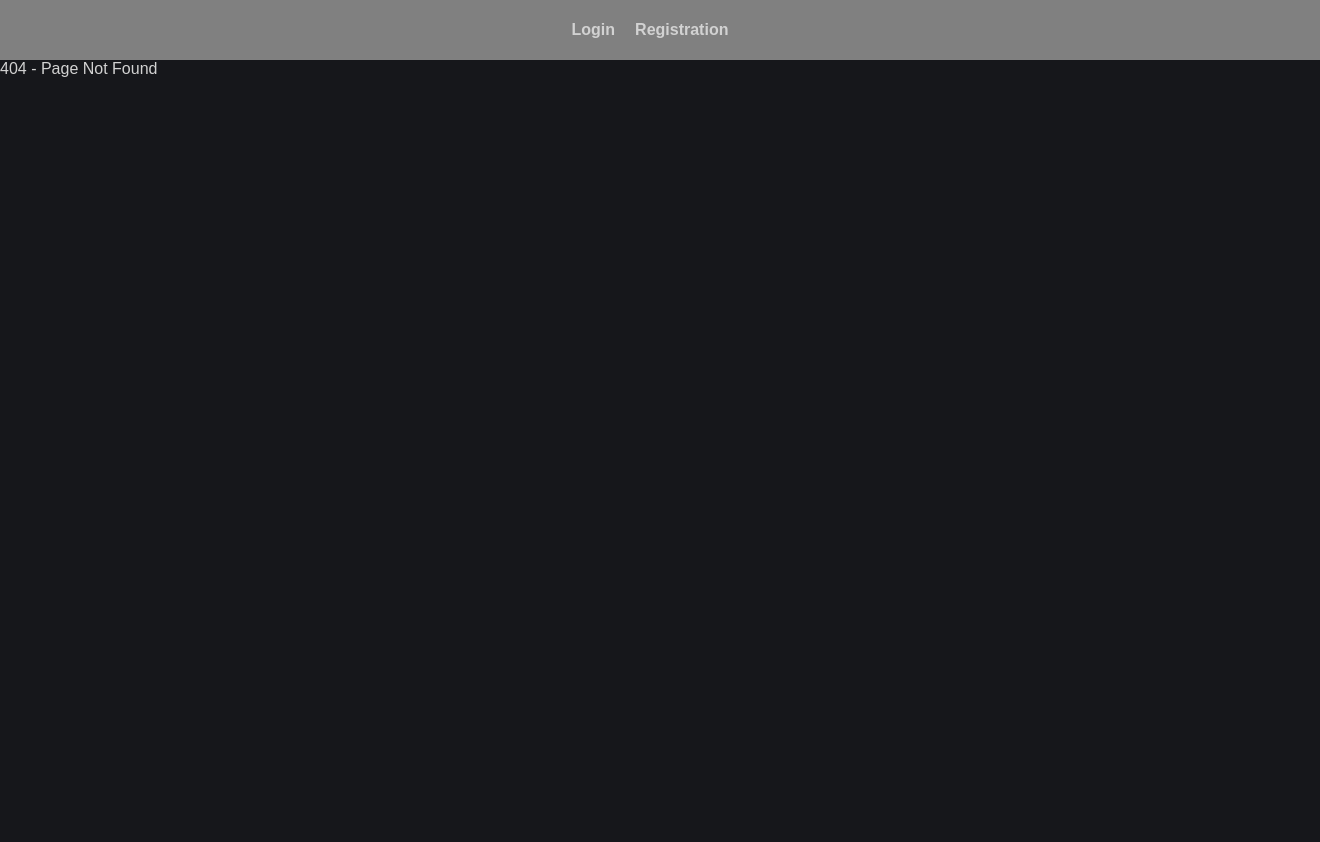
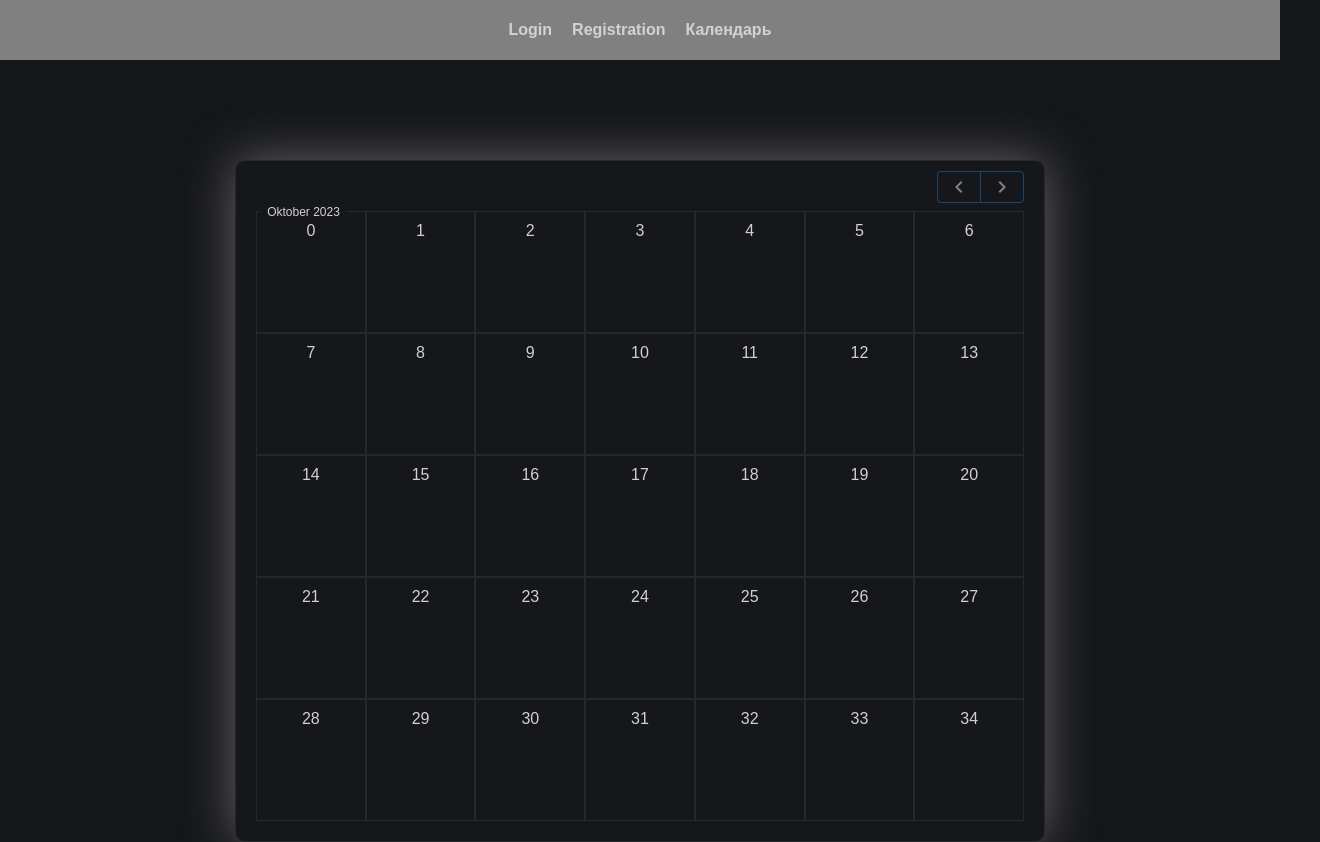
Before and after one commit to Bogdan-K-A/registr-table, a React (Create React App) app: page /calendar in a window 1280 px wide. Before the commit this address had no page. Shown: the whole page, 1320 px wide, since content can reach past the window. Before the commit the page ends 800 px from the top, so only its background shows below. Built offline with nearby package versions, Linux system fonts and the light colour scheme; what uid would draw is missing.

Commit message:
start calendar

```diff
--- a/package.json
+++ b/package.json
@@ -5,7 +5,9 @@
   "dependencies": {
     "@emotion/react": "^11.11.1",
     "@emotion/styled": "^11.11.0",
-    "@mui/material": "^5.14.11",
+    "@mui/icons-material": "^5.14.12",
+    "@mui/material": "^5.14.12",
+    "@mui/x-date-pickers": "^6.16.1",
     "@reduxjs/toolkit": "^1.9.5",
     "@testing-library/jest-dom": "^5.17.0",
     "@testing-library/react": "^13.4.0",
--- a/src/App.jsx
+++ b/src/App.jsx
@@ -8,6 +8,7 @@ import { NotFoundPage } from './pages/NotFoundPage';
 import './App.css';
 import { RequireAuth } from './hoc/RequireAuth';
 import { ToastContainer } from 'react-toastify';
+import { Calendar } from './pages/Calendar/Calendar';
 
 function App() {
   return (
@@ -33,6 +34,14 @@ function App() {
               </RequireAuth>
             }
           />
+          <Route
+            path="calendar"
+            element={
+              <Calendar />
+              // <RequireAuth>
+              // </RequireAuth>
+            }
+          />
           <Route path="*" element={<NotFoundPage />} />
         </Route>
       </Routes>
--- a/src/components/Header/Header.jsx
+++ b/src/components/Header/Header.jsx
@@ -1,15 +1,9 @@
-import React from "react";
-import {
-  Link,
-  NavLink,
-  useLocation,
-  useNavigate,
-  useParams,
-} from "react-router-dom";
-import { useDispatch, useSelector } from "react-redux";
-import { signout } from "../../toolkitRedux/auth/euthReducer";
-import { TbLogout2 } from "react-icons/tb";
-import s from "./Header.module.css";
+import React from 'react';
+import { Link, NavLink, useLocation, useNavigate, useParams } from 'react-router-dom';
+import { useDispatch, useSelector } from 'react-redux';
+import { signout } from '../../toolkitRedux/auth/euthReducer';
+import { TbLogout2 } from 'react-icons/tb';
+import s from './Header.module.css';
 
 export const Header = () => {
   const dispatch = useDispatch();
@@ -33,6 +27,9 @@ export const Header = () => {
           </>
         )}
 
+        <Link className={s.linkTable} to="/calendar">
+          Календарь
+        </Link>
         {currentPath && (
           <Link className={s.linkTable} to="/table">
             Вернуться к таблице
@@ -46,7 +43,7 @@ export const Header = () => {
           size={30}
           title="Logout"
           onClick={() => {
-            navigate("/", { replace: true });
+            navigate('/', { replace: true });
             dispatch(signout());
           }}
         />
--- a/src/components/Header/Header.module.css
+++ b/src/components/Header/Header.module.css
@@ -1,5 +1,5 @@
 .header {
-  width: 100%;
+  /* width: 100%; */
   height: 60px;
   background: grey;
   display: flex;
--- /dev/null
+++ b/src/components/calendarComponent/ModalForm/ModalForm.jsx
@@ -0,0 +1,86 @@
+import * as React from 'react';
+import Box from '@mui/material/Box';
+import Typography from '@mui/material/Typography';
+import { FormControl, InputLabel, MenuItem, Modal, Select, TextField } from '@mui/material';
+import s from './ModalForm.module.css';
+import { Formik } from 'formik';
+
+export const ModalForm = ({ open, handleClose }) => {
+  return (
+    <div>
+      <Modal
+        className={s.modal}
+        open={open}
+        onClose={handleClose}
+        aria-labelledby="modal-modal-title"
+        aria-describedby="modal-modal-description"
+      >
+        <Box className={s.modalContent}>
+          <Typography id="modal-modal-title" variant="h6" component="h2">
+            Add Event Details
+          </Typography>
+
+          <Formik
+            initialValues={{ event: '' }}
+            onSubmit={(values) => {
+              // dispatch(signin(values));
+            }}
+          >
+            {(props) => {
+              const { values, handleChange, handleBlur, handleSubmit } = props;
+
+              return (
+                <>
+                  <form className={s.form} onSubmit={handleSubmit}>
+                    <p>Evetnt title</p>
+                    <TextField
+                      sx={{ m: 1, minWidth: 120 }}
+                      size="small"
+                      label="Event"
+                      type="text"
+                      name="event"
+                      onChange={handleChange}
+                      onBlur={handleBlur}
+                      value={values.event}
+                    />
+                    <label className={s.formLabel}>
+                      <p>Evetnt date</p>
+                      <input
+                        // className={s.formInput}
+                        // placeholder="event"
+                        type="date"
+                        // value={values.event}
+                        // onChange={handleChange}
+                        // onBlur={handleBlur}
+                      />
+                    </label>
+                    <p>Select a theme</p>
+                    <FormControl sx={{ m: 1, minWidth: 120 }} size="small">
+                      <InputLabel>Select a theme</InputLabel>
+
+                      <Select label="Опции">
+                        <MenuItem>
+                          <em>None</em>
+                        </MenuItem>
+                        <MenuItem value={'blue'}>Blue theme</MenuItem>
+                        <MenuItem value={'green'}>Green theme</MenuItem>
+                        <MenuItem value={'red'}>Red theme</MenuItem>
+                      </Select>
+                    </FormControl>
+
+                    <button className={s.formButton} onClose={handleClose}>
+                      <span>Close</span>
+                    </button>
+                    <button className={s.formButton} type="submit">
+                      <span>Save Event</span>
+                    </button>
+                  </form>
+                </>
+              );
+            }}
+          </Formik>
+        </Box>
+      </Modal>
+    </div>
+  );
+};
--- /dev/null
+++ b/src/components/calendarComponent/ModalForm/ModalForm.module.css
@@ -0,0 +1,14 @@
+.modalContent {
+  position: absolute;
+  top: 50%;
+  left: 50%;
+  transform: translate(-50%, -50%);
+  display: flex;
+  flex-direction: column;
+  align-items: center;
+  max-width: 350px;
+  padding: 15px;
+  background: #4a4848;
+  border: 1px solid white;
+  border-radius: 20px;
+}
--- /dev/null
+++ b/src/pages/Calendar/Calendar.jsx
@@ -0,0 +1,44 @@
+import React, { useState } from 'react';
+import moment from 'moment/moment';
+import s from './Calendar.module.css';
+import { Button, ButtonGroup } from '@mui/material';
+import NavigateBeforeIcon from '@mui/icons-material/NavigateBefore';
+import NavigateNextIcon from '@mui/icons-material/NavigateNext';
+import { ModalForm } from '../../components/calendarComponent/ModalForm/ModalForm';
+
+export const Calendar = () => {
+  const [open, setOpen] = useState(false);
+  const handleOpen = () => setOpen(true);
+  const handleClose = () => setOpen(false);
+  // const startDay = moment().startOf('month').startOf('week');
+  // const endDay = moment().endOf('month').endOf('week');
+  // const monthDaysArr = [...Array(7)];
+  const calendar = 35;
+  const calendarFoolArr = [...Array(calendar)];
+
+  return (
+    <div className={s.calendarWrapper}>
+      <div className={s.calendarGrid}>
+        <div className={s.nameMonthWrapper}>
+          <p className={s.nameMonth}>Oktober 2023</p>
+        </div>
+        <ButtonGroup className={s.buttonGroup} size="small" aria-label="small button group">
+          <Button className={s.btn}>
+            <NavigateBeforeIcon />
+          </Button>
+          <Button className={s.btn}>
+            <NavigateNextIcon />
+          </Button>
+        </ButtonGroup>
+        {calendarFoolArr.map((_, ind) => {
+          return (
+            <div className={s.gridBox} key={ind} onClick={handleOpen}>
+              {ind}
+            </div>
+          );
+        })}
+        <ModalForm open={open} handleClose={handleClose} />
+      </div>
+    </div>
+  );
+};
--- /dev/null
+++ b/src/pages/Calendar/Calendar.module.css
@@ -0,0 +1,56 @@
+.calendarWrapper {
+  /* margin: 100px auto auto; */
+
+}
+
+.calendarGrid {
+  position: relative;
+  display: grid;
+  grid-template-columns: repeat(7, 1fr);
+  grid-template-rows: repeat(5, 1fr);
+  grid-column-gap: 0px;
+  grid-row-gap: 0px;
+  border: 1px solid #80808029;
+  width: 60%;
+  padding: 50px 20px 20px;
+  margin: 100px auto auto;
+  border-radius: 10px;
+
+  box-shadow: 0px 0px 50px 0px rgb(100 100 100);
+}
+
+.gridBox {
+  display: grid;
+  justify-items: center;
+  height: 100px;
+  padding: 10px;
+  border: 1px solid #80808029;
+}
+
+.nameMonthWrapper {
+  position: absolute;
+  text-align: center;
+  top: 44px;
+  left: 25px;
+  width: 85px;
+  background-color: var(--background-color);
+}
+
+.nameMonth {
+  font-size: 12px;
+}
+
+.buttonGroup {
+  position: absolute;
+  top: 10px;
+  right: 20px;
+}
+
+.btn svg {
+  transition: all 250ms
+}
+
+.btn:hover svg {
+  color: currentColor;
+  transition: all 250ms
+}
```
Also changed, not shown: 1 other file (tests, documents, lock files or other folders).
